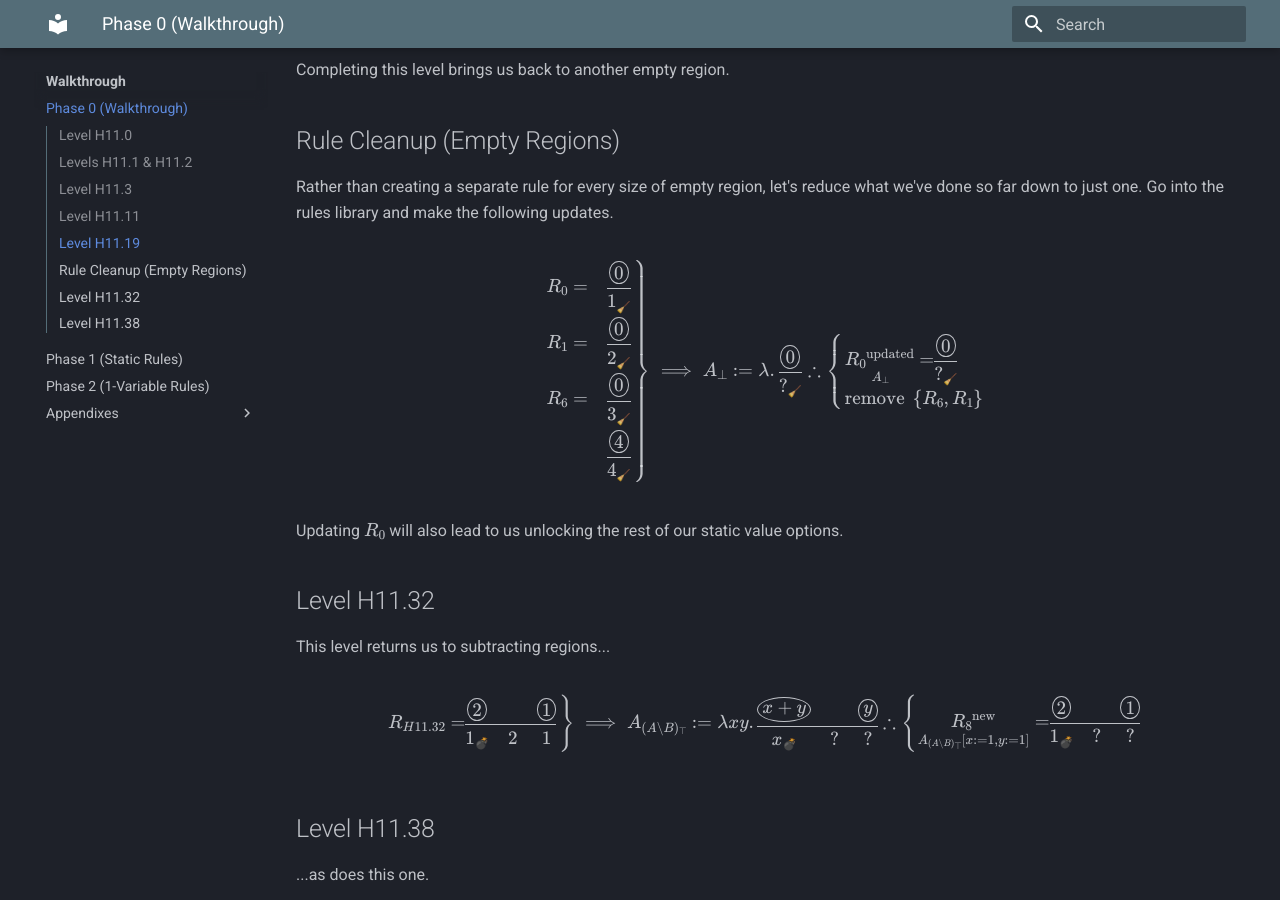
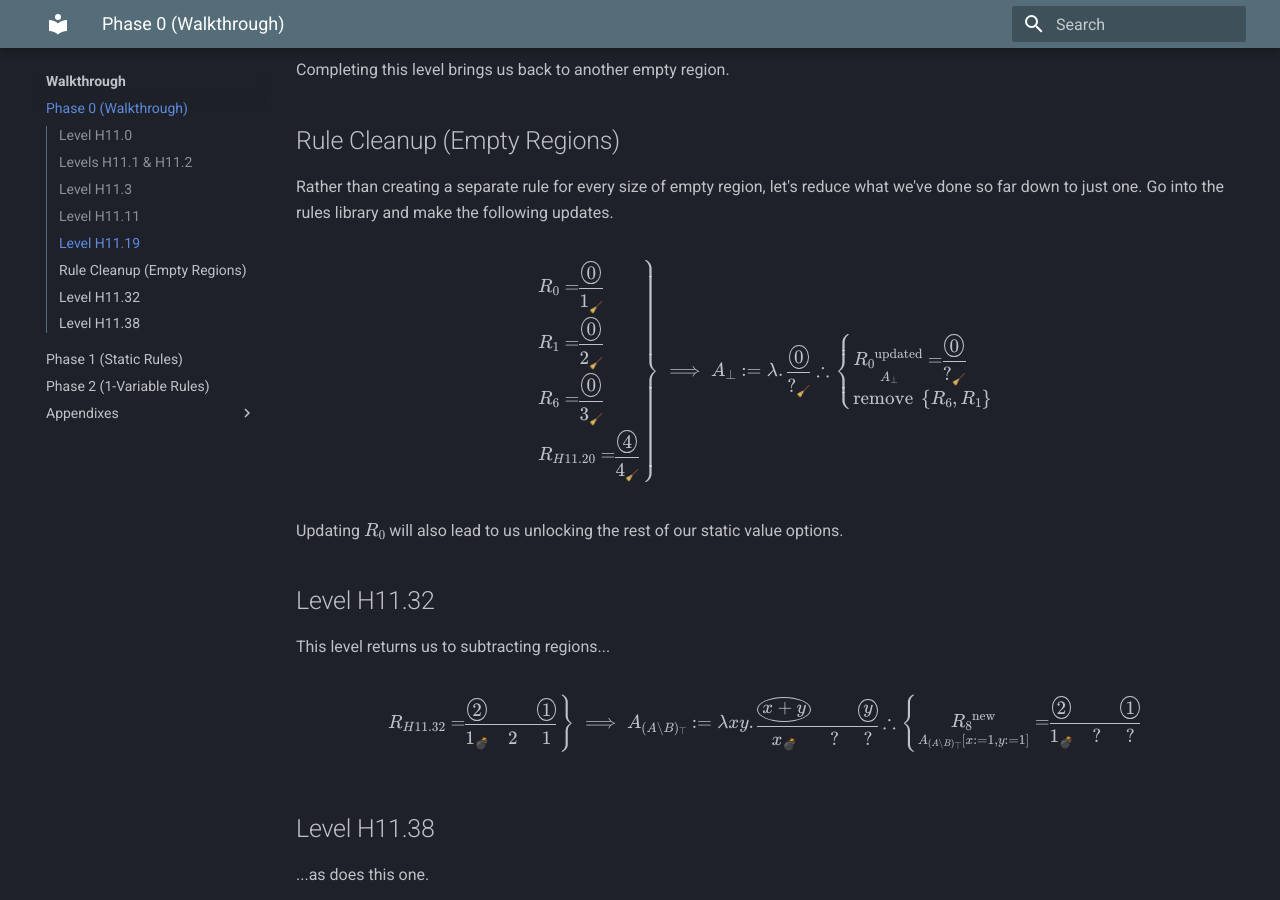
Before and after one commit to RynFromK2L/bombe-guide, an MkDocs documentation site: the page built from docs/walkthrough/phase-0.md, in a window 1280 px wide and 900 px high, scrolled down 2322 px. Built offline with MkDocs 1.6.1 and Material for MkDocs 9.7.7, drawn with Linux system fonts in a browser that asks for light colours.

Commit message:
fix(walkthrough): correct rule references

```diff
--- a/docs/walkthrough/phase-0.md
+++ b/docs/walkthrough/phase-0.md
@@ -136,10 +136,10 @@ Rather than creating a separate rule for every size of empty region, let's reduc
 
 $$
 \begin{rcases}
-    \rule0 = &\begin{rule} \r0 \\ \hline 1_\sweep \end{rule} \\
-    \rule1 = &\begin{rule} \r0 \\ \hline 2_\sweep \end{rule} \\
-    \rule6 = &\begin{rule} \r0 \\ \hline 3_\sweep \end{rule} \\
-    &\begin{rule} \r4 \\ \hline 4_\sweep \end{rule}
+    \rule0 = \begin{rule} \r0 \\ \hline 1_\sweep \end{rule} \\
+    \rule1 = \begin{rule} \r0 \\ \hline 2_\sweep \end{rule} \\
+    \rule6 = \begin{rule} \r0 \\ \hline 3_\sweep \end{rule} \\
+    \rule{H11.20} = \begin{rule} \r4 \\ \hline 4_\sweep \end{rule}
 \end{rcases}
 \implies A_\bot := \begin{abstraction}{} \r0 \\ \hline ?_\sweep \end{abstraction}
 \therefore \begin{cases}
```
Also changed, not shown: docs/walkthrough/phase-2.md (+18 -18 lines).
